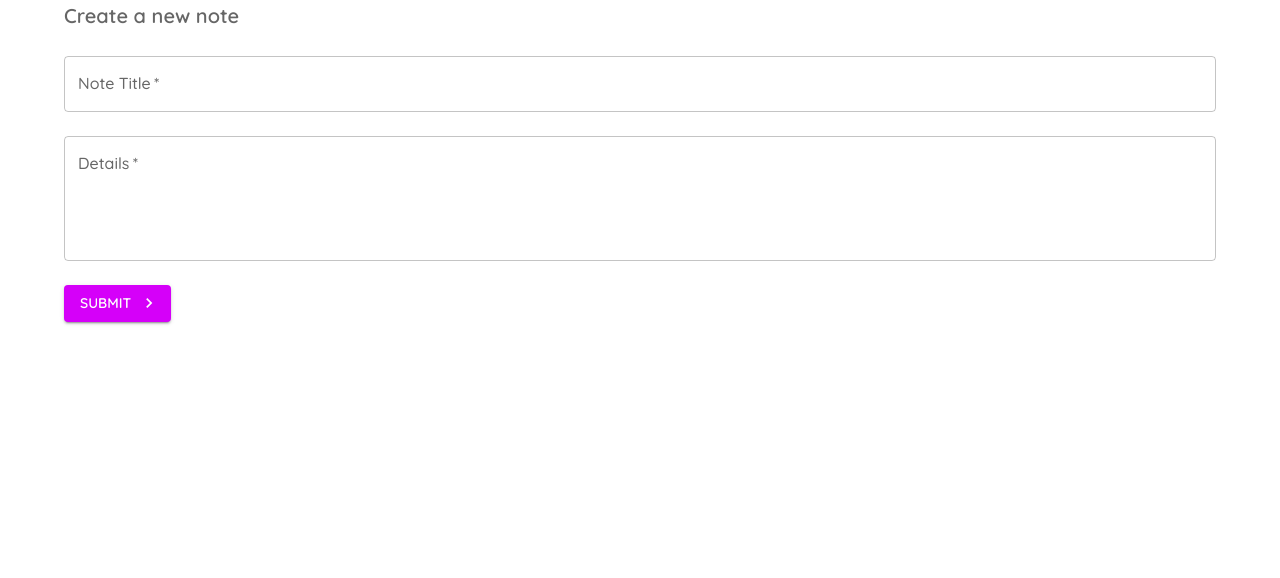
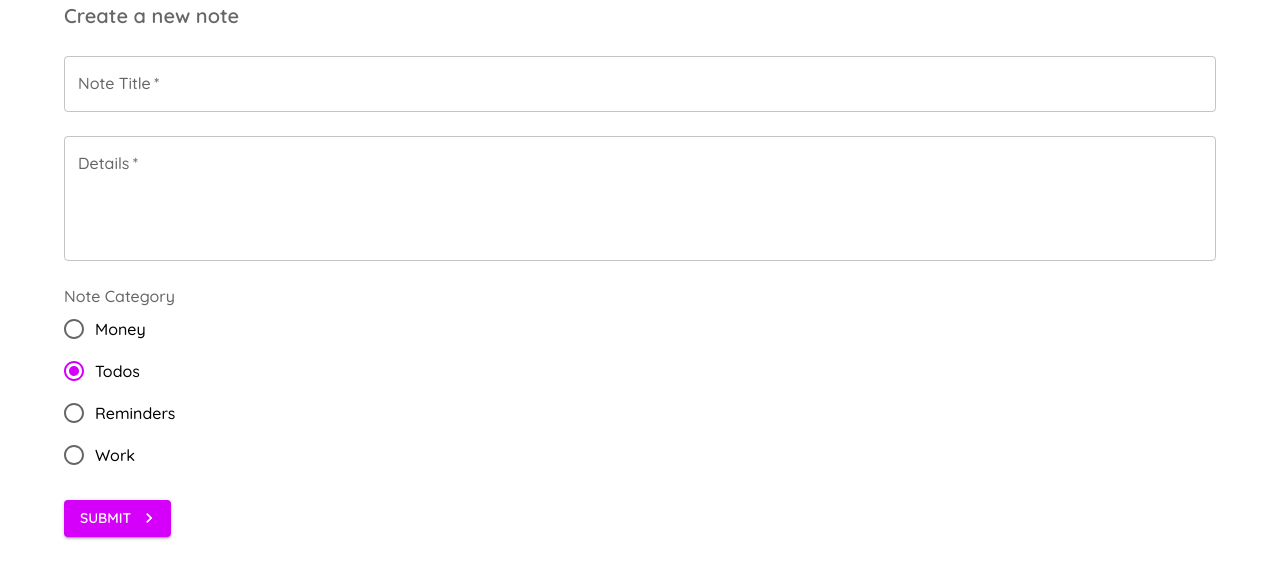
Before and after one commit to Belden1/material-ui-tut, a React (Vite) app: page /create in a window 1280 px wide. Shown: the top 578 px of the page. Built offline with nearby package versions, Linux system fonts and the light colour scheme.

Commit message:
Lesson 8: Radio Buttons

```diff
--- a/src/pages/Create.jsx
+++ b/src/pages/Create.jsx
@@ -5,12 +5,18 @@
 import KeyboardArrowRightIcon from '@mui/icons-material/KeyboardArrowRight';
 import TextField from '@mui/material/TextField';
 import Box from '@mui/material/Box';
+import Radio from '@mui/material/Radio';
+import RadioGroup from '@mui/material/RadioGroup';
+import { FormControlLabel } from '@mui/material';
+import FormControl from '@mui/material/FormControl';
+import FormLabel from '@mui/material/FormLabel';
 
 export default function Create() {
   const [title, setTitle] = useState('');
   const [details, setDetails] = useState('');
   const [titleError, setTitleError] = useState(false);
   const [detailsError, setDetailsError] = useState(false);
+  const [category, setCategory] = useState('todos');
 
   const handleSubmit = (e) => {
     e.preventDefault();
@@ -26,7 +32,7 @@
     }
 
     if (title && details) {
-      console.log(title, details);
+      console.log(title, details, category);
     }
   };
 
@@ -68,6 +74,22 @@
           }}
         />
 
+        <FormControl
+          sx={{
+            marginTop: 3,
+            marginBottom: 3,
+            display: 'block'
+          }}
+        >
+          <FormLabel>Note Category</FormLabel>
+          <RadioGroup value={category} onChange={(e) => setCategory(e.target.value)}>
+            <FormControlLabel value="money" control={<Radio color="secondary" />} label="Money" />
+            <FormControlLabel value="todos" control={<Radio color="secondary" />} label="Todos" />
+            <FormControlLabel value="reminders" control={<Radio color="secondary" />} label="Reminders" />
+            <FormControlLabel value="work" control={<Radio color="secondary" />} label="Work" />
+          </RadioGroup>
+        </FormControl>
+
         <Button type="submit" color="secondary" variant="contained" endIcon={<KeyboardArrowRightIcon />} sx={{}}>
           Submit
         </Button>
```
